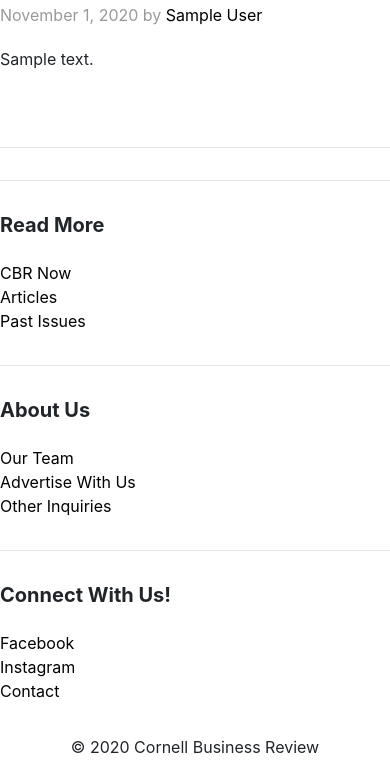
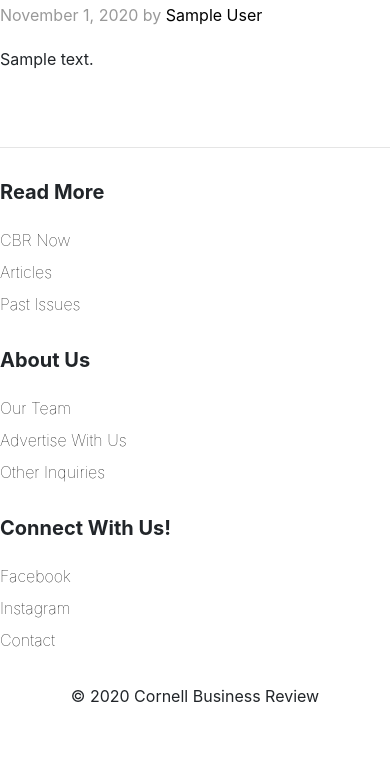
Before and after one commit to rishikzap/website, a WordPress theme: the page made by themes/cbr-theme/page.php in a window 390 px wide. Shown: the part 163-938 px from the top of the page. After the commit the page ends 865 px from the top, so only its background shows below. Run offline with PHP 8.4 and a stand-in for WordPress, Linux system fonts and the light colour scheme; the site name, menu and one post (Sample post) are stand-ins, and other content is empty; some libraries are stand-ins or nearby versions.

Commit message:
more footer styling

```diff
--- a/themes/cbr-theme/after.css
+++ b/themes/cbr-theme/after.css
@@ -53,3 +53,11 @@ a {
 .navbar-collapse.in {
   display: block !important;
 }
+
+.list-unstyled {
+  font-weight: lighter;
+}
+
+.list-unstyled > li {
+  margin-top: 0.5em;
+}
--- a/themes/cbr-theme/footer.php
+++ b/themes/cbr-theme/footer.php
@@ -12,8 +12,6 @@
     <div class="row">
 
       <!-- Grid column -->
-
-      <hr class="clearfix w-100 d-md-none">
 
       <!-- Grid column -->
       <div class="col-md-4 mx-auto ">
@@ -36,8 +34,6 @@
       </div>
       <!-- Grid column -->
 
-      <hr class="clearfix w-100 d-md-none">
-
       <!-- Grid column -->
       <div class="col-md-4 mx-auto">
 
@@ -58,8 +54,6 @@
 
       </div>
       <!-- Grid column -->
-
-      <hr class="clearfix w-100 d-md-none">
 
       <!-- Grid column -->
       <div class="col-md-4 mx-auto">
```
